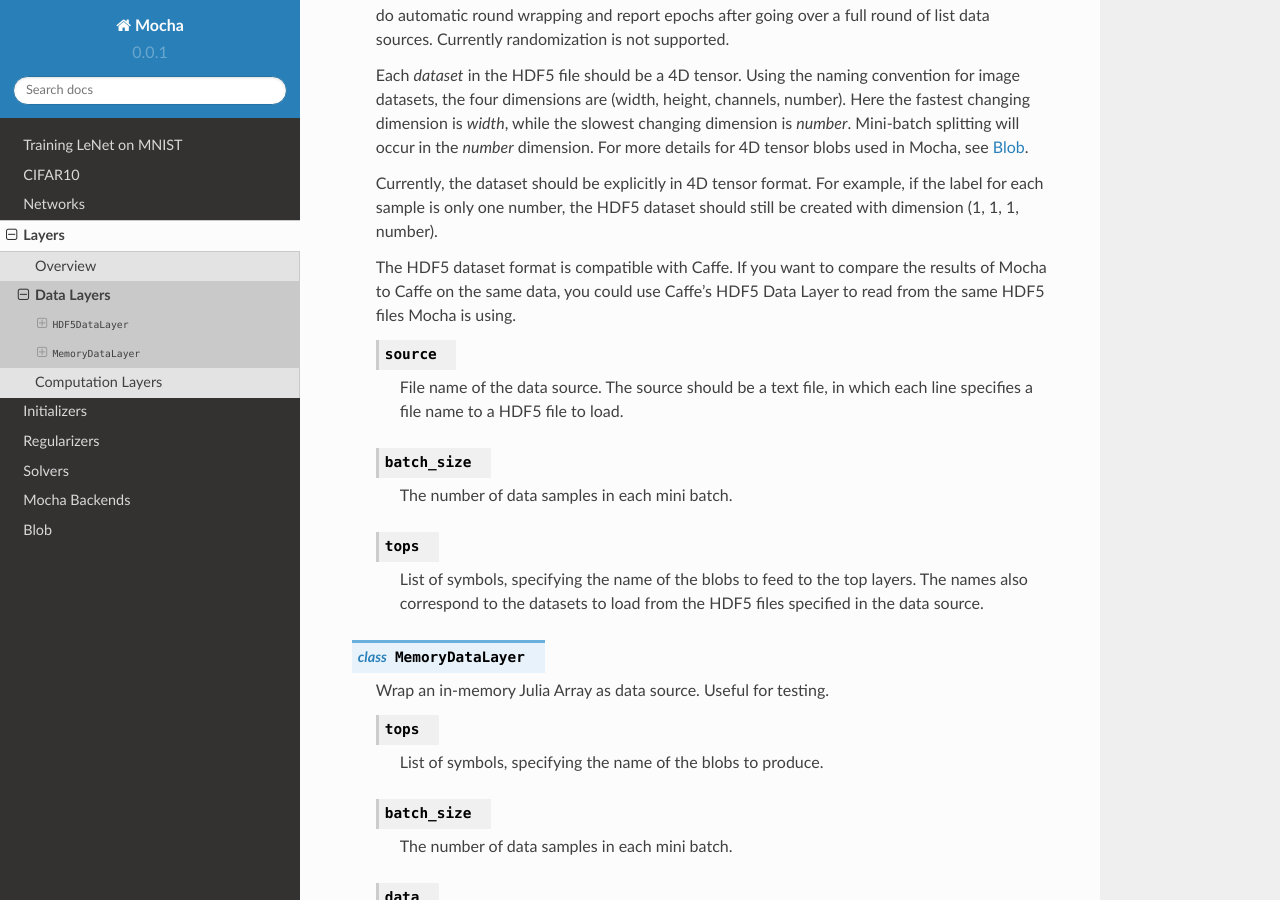
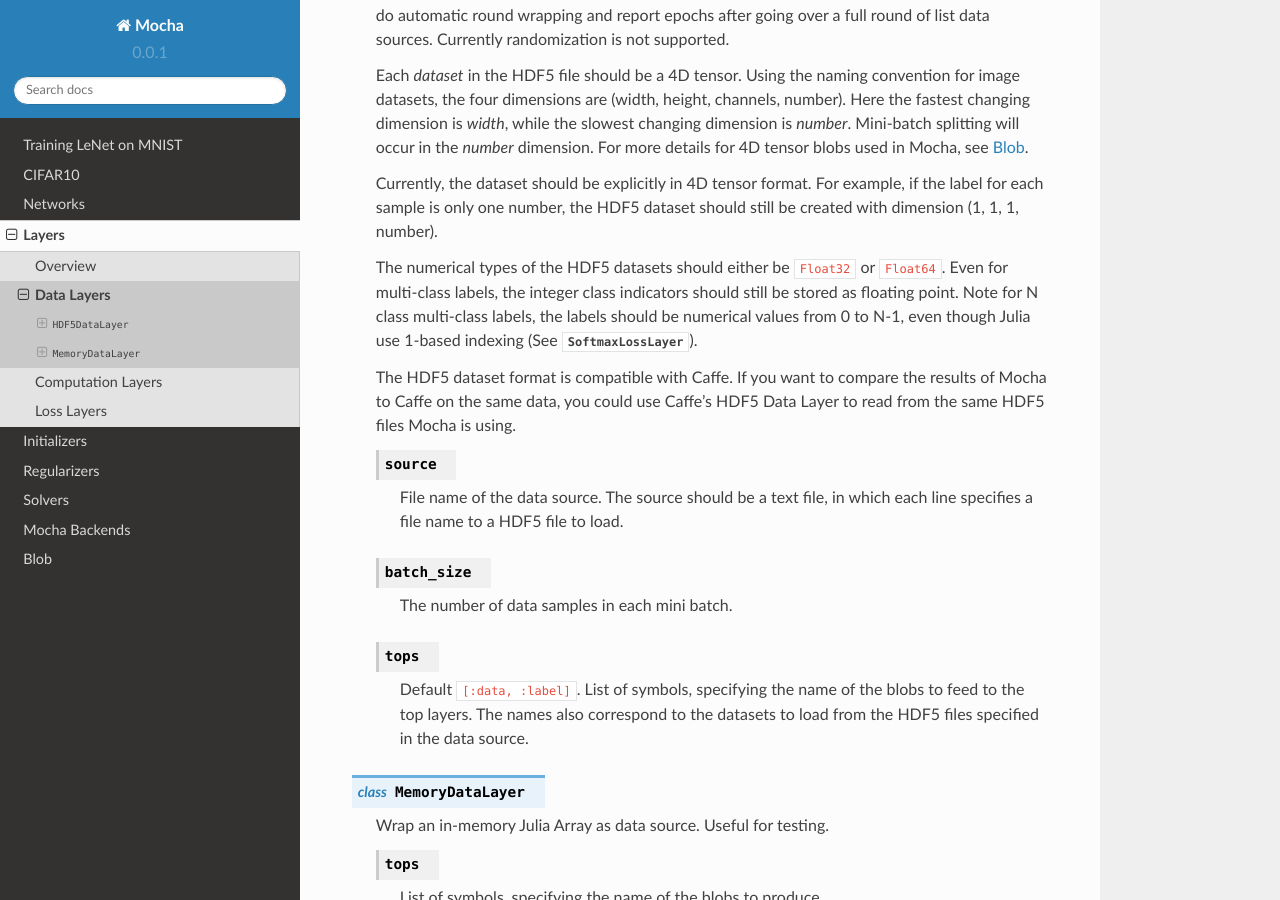
Before and after one commit to pluskid/Mocha.jl, a Sphinx documentation site: the page built from docs/user-guide/layers/data_layer.rst, in a window 1280 px wide and 900 px high, scrolled down 219 px. Built offline with Sphinx 7.4.7 and the Read the Docs theme 2.0.0, drawn with Linux system fonts in a browser that asks for light colours.

```diff
--- a/docs/user-guide/layers/data_layer.rst
+++ b/docs/user-guide/layers/data_layer.rst
@@ -19,6 +19,12 @@
    if the label for each sample is only one number, the HDF5 dataset should
    still be created with dimension (1, 1, 1, number).
 
+   The numerical types of the HDF5 datasets should either be ``Float32`` or
+   ``Float64``. Even for multi-class labels, the integer class indicators should
+   still be stored as floating point. Note for N class multi-class labels, the
+   labels should be numerical values from 0 to N-1, even though Julia use
+   1-based indexing (See :class:`SoftmaxLossLayer`).
+
    The HDF5 dataset format is compatible with Caffe. If you want to compare
    the results of Mocha to Caffe on the same data, you could use Caffe's HDF5
    Data Layer to read from the same HDF5 files Mocha is using.
@@ -34,9 +40,9 @@
 
    .. attribute:: tops
 
-      List of symbols, specifying the name of the blobs to feed to the top
-      layers. The names also correspond to the datasets to load from the HDF5
-      files specified in the data source.
+      Default ``[:data, :label]``. List of symbols, specifying the name of the
+      blobs to feed to the top layers. The names also correspond to the datasets
+      to load from the HDF5 files specified in the data source.
 
 .. class:: MemoryDataLayer
 
--- a/docs/user-guide/layers/index.rst
+++ b/docs/user-guide/layers/index.rst
@@ -7,3 +7,4 @@
    overview
    data_layer
    computation_layer
+   loss_layer
--- /dev/null
+++ b/docs/user-guide/layers/loss_layer.rst
@@ -0,0 +1,6 @@
+Loss Layers
+~~~~~~~~~~~
+
+.. class:: SoftmaxLossLayer
+
+   hmm
```
Also changed, not shown: 1 other file.
